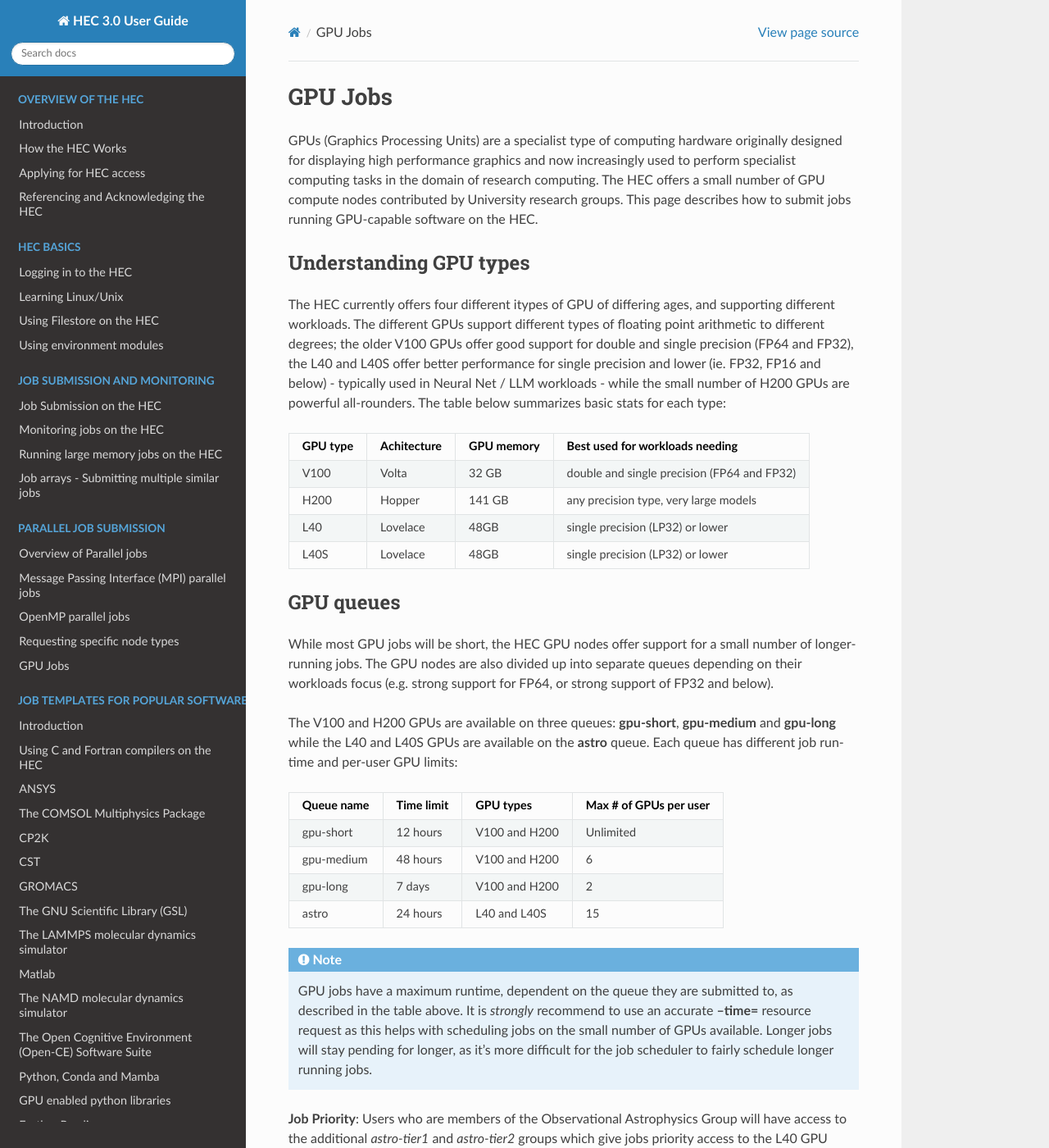
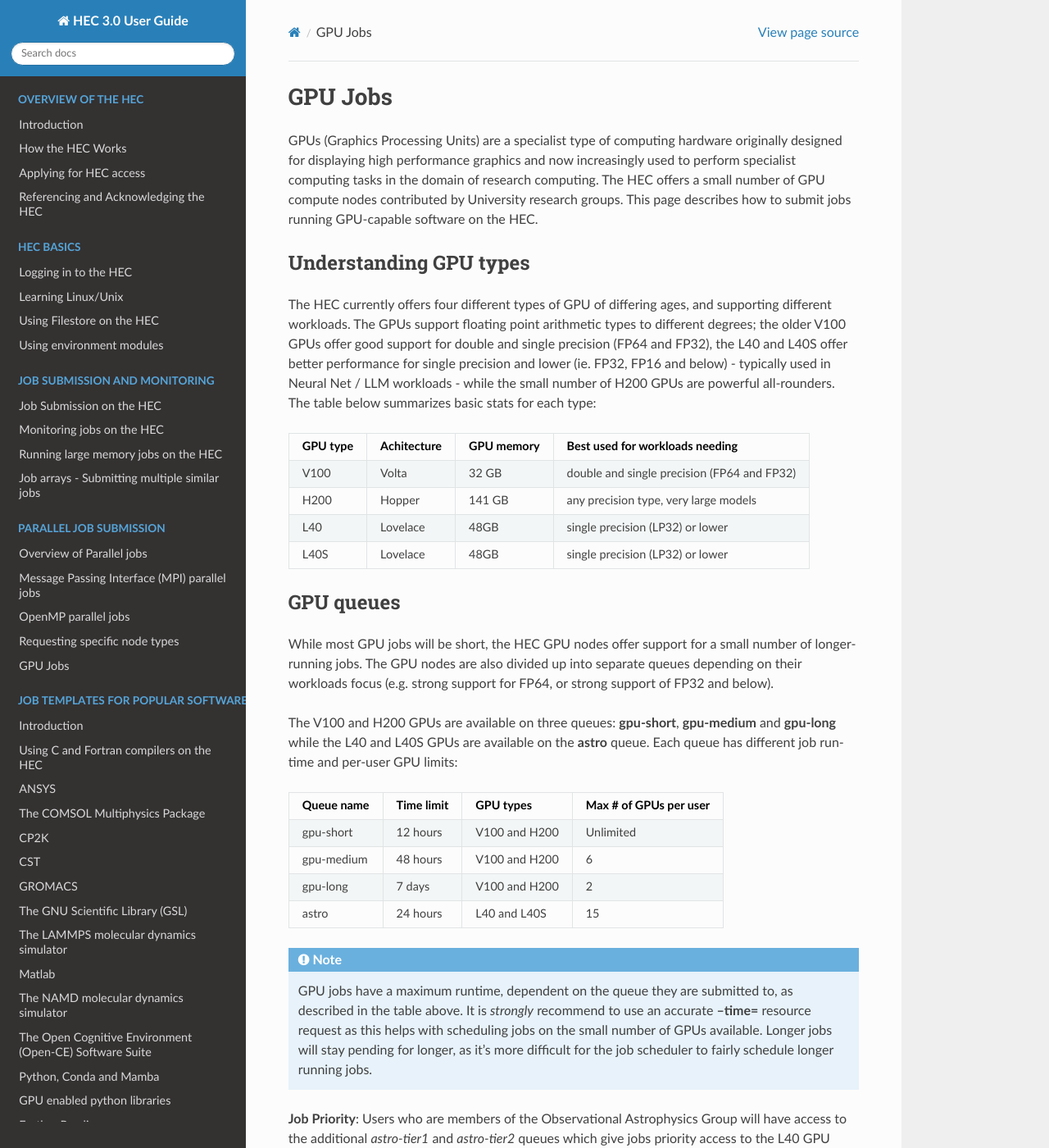
Before and after one commit to MikePacey/Lancaster-HEC, a Sphinx documentation site: the page built from docs/gpu2.rst, in a window 1280 px wide and 1400 px high. Shown: the whole window at 82% size. Built offline with Sphinx 7.4.7 and the Read the Docs theme 3.1.0, drawn with Linux system fonts in a browser that asks for light colours; formulas are drawn with MathJax 3; some of the changed text lies outside the part shown.

Commit message:
main branch

```diff
--- a/docs/gpu2.rst
+++ b/docs/gpu2.rst
@@ -13,8 +13,8 @@ GPUs (Graphics Processing Units) are a specialist type of computing hardware ori
 Understanding GPU types
 -----------------------
 
-The HEC currently offers four different itypes of GPU of differing ages, and supporting
-different workloads. The different GPUs support different types of floating point arithmetic
+The HEC currently offers four different types of GPU of differing ages, and supporting
+different workloads. The GPUs support floating point arithmetic types
 to different degrees; the older V100 GPUs offer good support for double and single precision (FP64 and FP32),
 the L40 and L40S offer better performance for single precision and lower (ie. FP32, FP16 and below) -
 typically used in Neural Net / LLM workloads - while the small number of H200 GPUs are powerful
@@ -88,7 +88,7 @@ queue. Each queue has different job run-time and per-user GPU limits:
    to fairly schedule longer running jobs.
 
 **Job Priority**: Users who are members of the Observational Astrophysics Group will have access
-to the additional *astro-tier1* and *astro-tier2* groups which give jobs priority access to
+to the additional *astro-tier1* and *astro-tier2* queues which give jobs priority access to
 the L40 GPU nodes they have contributed.  Priority users will be notified
 on account creation that they have access to those priority
 queues. All other users will have access to the *astro* queue which gives access to the L40
@@ -178,16 +178,16 @@ the desired GPU type. The following table lists how to request a single GPU of e
     - GRES line to use in a job scripts
   * - V100
     - gpu-short, gpu-medium, gpu-long
-    - --gres=gpu:tesla_v100-pcie-32gb:1
+    - ``--gres=gpu:tesla_v100-pcie-32gb:1``
   * - H200
     - gpu-short, gpu-medium, gpu-long
-    - --gres=gpu:nvidia_h200_nvl:1
+    - ``--gres=gpu:nvidia_h200_nvl:1``
   * - L40
     - astro
-    - --gres=gpu:nvidia_l40:1
+    - ``--gres=gpu:nvidia_l40:1``
   * - L40S
     - astro
-    - --gres=gpu:nvidia_l40s:1
+    - ``--gres=gpu:nvidia_l40s:1``
 
 Here's an exmaple, using the original nbody GPU job script fropm above, modified to request
 and L40S GPU on the astro queue:
```
